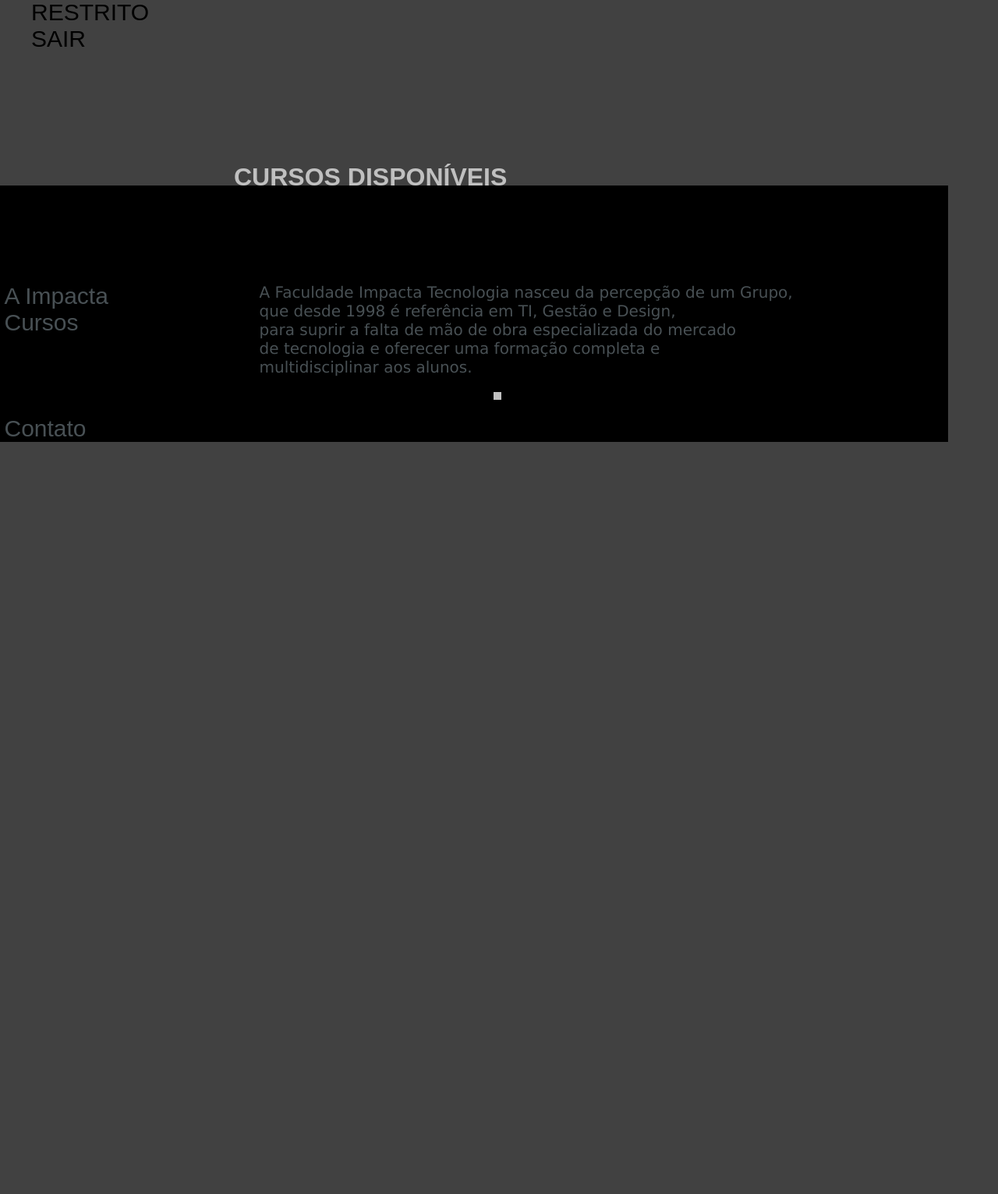
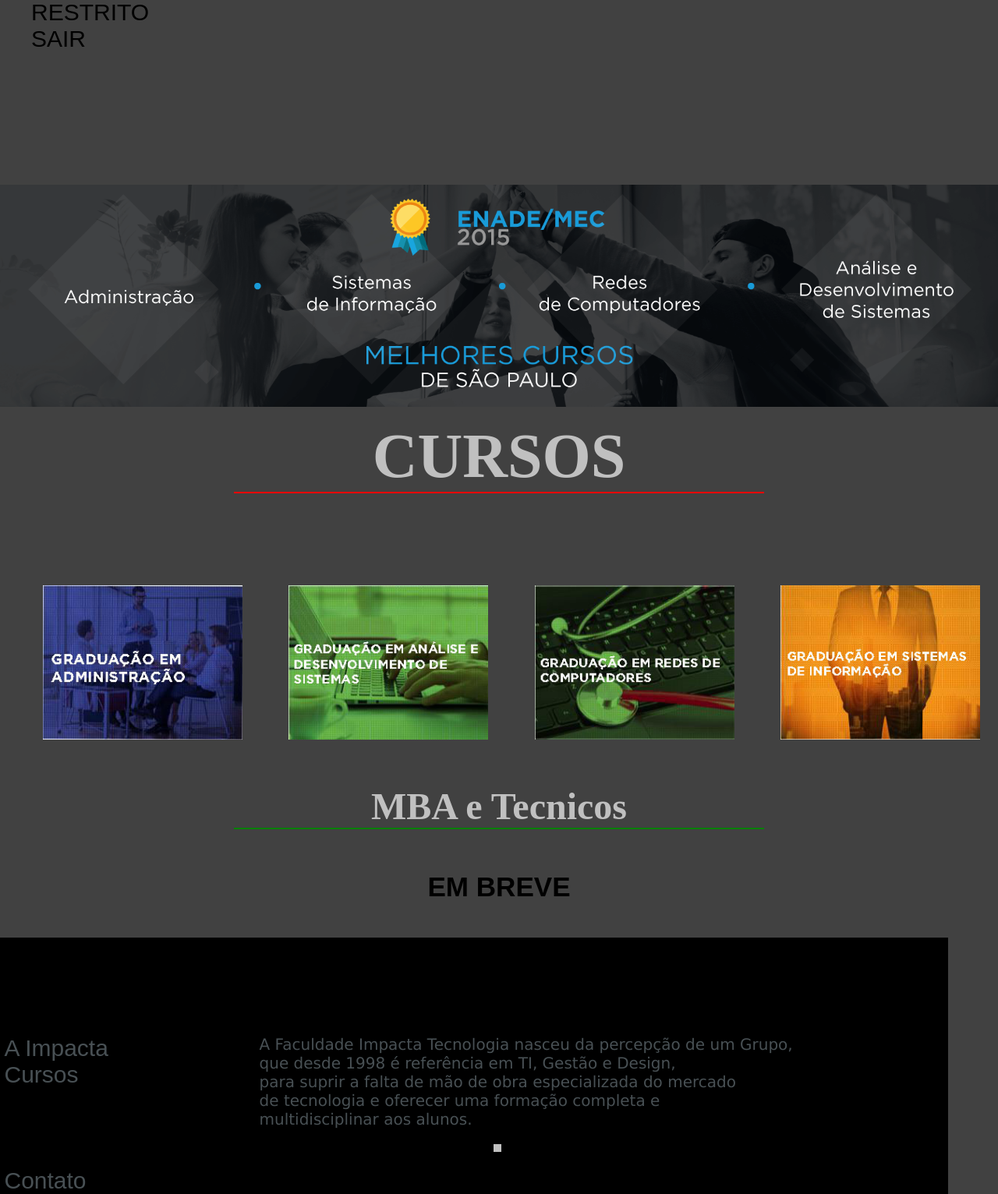
Before and after one commit to LimaHenrique/SiteFaculdadev3, a Django app: template app/templates/cursos.html in a window 1280 px wide. Shown: the part 674-2206 px from the top of the page at 78% size. Before the commit the page ends 1241 px from the top, so only its background shows below. Run offline with Django 3.2, Linux system fonts and the light colour scheme; the template is opened without the code that fills it, so the values that code supplies are empty; the visitor is signed in with stand-in values (Sample User, id 1); parts of the project's set-up code (start-up, migrations or seed data) failed here and were passed over.

Commit message:
Update cursos.html

```diff
--- a/app/templates/cursos.html
+++ b/app/templates/cursos.html
@@ -1,8 +1,21 @@
 {% extends "base.html" %}
 {% block conteudo %}
 {%load static%}
-<br/><br/><br/><br/>
-<div id="inscricao">
-    <h1>CURSOS DISPONÍVEIS</h1><br/>
-    {{ sigla }}
+<img src="{% static '..\static\banner.png' %}" style="width:100%">
+<br/>
+<br/>
+<h1 id= "principal"><b>CURSOS</b></h1>
+<br/>
+
+<div>
+	<a href = "#"><img id = "card1" src = "{% static '..\static\adm.jpg' %}"/></a>
+	<a href = "#"><img id = "card1" src = "{% static '..\static\ads.jpg' %}"/></a>
+	<a href = "#"><img id = "card1" src = "{% static '..\static\rdc.jpg' %}"/></a>
+	<a href = "#"><img id = "card1" src = "{% static '..\static\si.jpg' %}"/></a>
+</div>
+<br/><br/><br/>
+
+
+<h1 id= "principal2"><b>MBA e Tecnicos</b></h1><br>
+<a href = "#"><h3 id= "evento"><b>EM BREVE</b></h3></a><br><br>
 {% endblock %}
```
